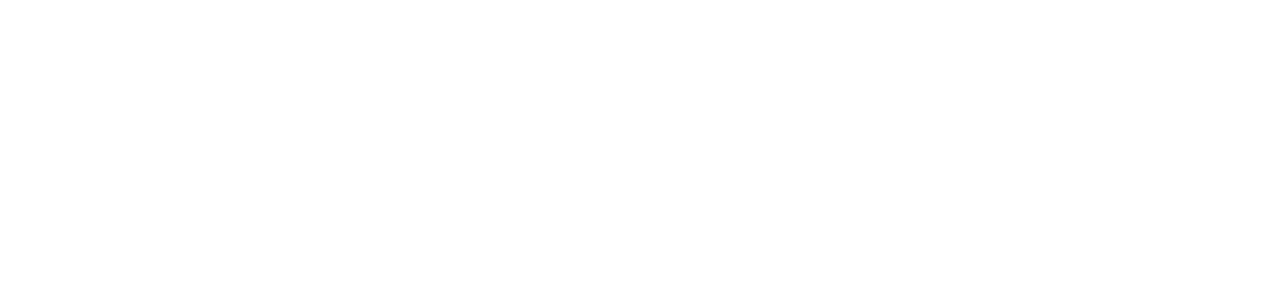
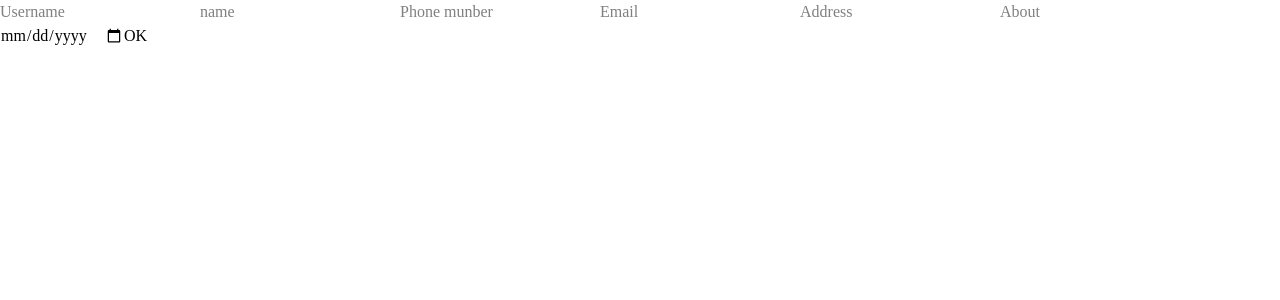
Before and after one commit to Vanchay21s/jj, a React (Vite) app: page /test in a window 1280 px wide. Before the commit this address had no page. Shown: the top 300 px of the page. Built offline with nearby package versions, Linux system fonts and the light colour scheme; a web font is replaced by a local one.

Commit message:
TestForm

```diff
--- a/src/App.jsx
+++ b/src/App.jsx
@@ -3,6 +3,7 @@ import {BrowserRouter, Link, Route, Routes, useNavigate} from "react-router-dom"
 import Dashboad from "./components/Dashboad.jsx";
 import Skill from "./pages/Skill.jsx";
 import ProfilePage from "./pages/ProfilePage.jsx";
+import TestForm from "./pages/Input_Form/TestForm.jsx";
 
 function App() {
   const [dark, setDark] = useState(() => {
@@ -25,6 +26,7 @@ function App() {
     <>
     <BrowserRouter >
       <Routes>
+        <Route path="/test" element={<TestForm/>} />
         <Route path="/" element={<Dashboad dark={dark} setDark={setDark}/>} >
           <Route path="profile" element={<ProfilePage />}/>
           <Route path="skill" element={<Skill />}/>
--- /dev/null
+++ b/src/pages/Input_Form/TestForm.jsx
@@ -0,0 +1,76 @@
+import { article } from "motion/react-client"
+import { useState } from "react"
+
+const TestForm = () => {
+
+    const [username, setUsername] = useState("")
+    const [name, setName] = useState("")
+    const [phone, setPhone] = useState("")
+    const [email, setEmail] = useState("")
+    const [address, setAddress] = useState("")
+    const [about, setAbout] = useState("")
+    const [date, setDate] = useState("")
+    const [passwork, setPasswork] = useState("")
+
+
+
+    const handleSubmitProfile = (e) => {
+        e.preventDefault();
+        alert(`Username: ${username}\nName: ${name}\nPhone Number: ${phone}\nEmail: ${email}\nAddress: ${address}\nAbout: ${about}\nDate: ${phone}\nPassword: ${email}\n`)
+        setUsername("")
+        setName("")
+        setPhone("")
+        setEmail("")
+        setAddress("")
+        setAbout("")
+        setDate("")
+        setPasswork("")
+    }
+
+    console.log(username)
+    return(
+        <article>
+            <form onSubmit={handleSubmitProfile}>
+                <input
+                    type="text"
+                    value={username}
+                    placeholder="Username"
+                    onChange={(e)=>setUsername(e.target.value)}
+                    className=""
+                />
+                <input type="text"
+                    value={name}
+                    placeholder="name"
+                    onChange={(e) => setName(e.target.value)}
+                />
+                <input type="text"
+                    value={phone}
+                    placeholder="Phone munber"
+                    onChange={(e) => setPhone(e.target.value)}
+                />
+                <input type="email"
+                    value={email}
+                    placeholder="Email"
+                    onChange={(e) => setEmail(e.target.value)}
+                />
+                <input type="text"
+                    value={address}
+                    placeholder="Address"
+                    onChange={(e) => setAddress(e.target.value)}
+                />
+                <input type="text"
+                    value={about}
+                    placeholder="About"
+                    onChange={(e) => setAbout(e.target.value)}
+                />
+                <input type="date"
+                    value={date}
+                    onChange={(e) => setDate(e.target.value)}
+                />
+                <button>OK</button>
+            </form>
+        </article>
+    )
+}
+
+export default TestForm
```
Also changed, not shown: src/pages/Input_Form/InputUpdateSkill.jsx (line endings or trailing spaces).
